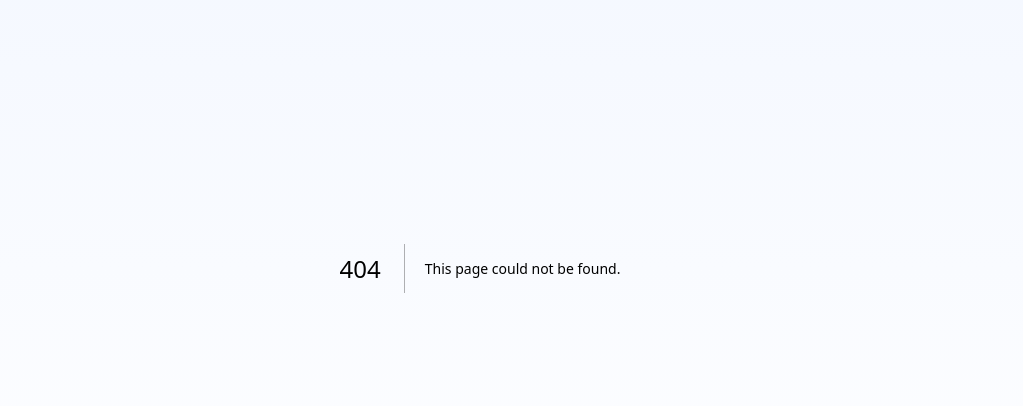
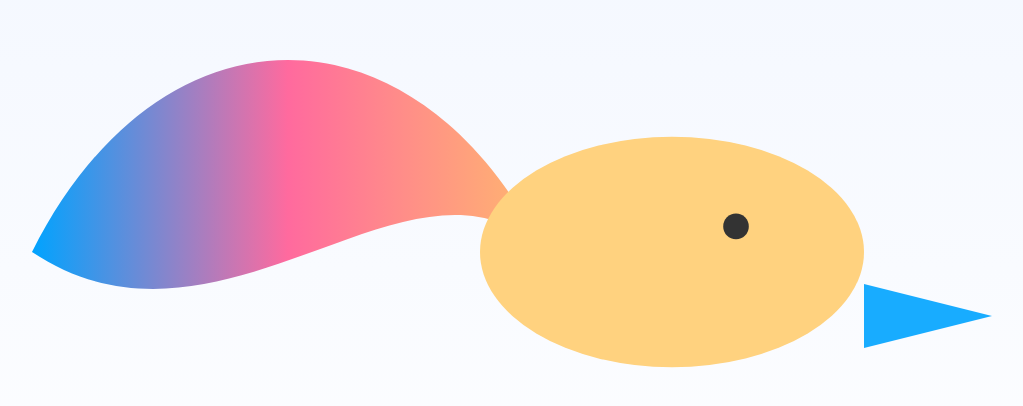
Before and after one commit to anil2941985/panchi-app, a Next.js app: page /components/HeroBird in a window 1280 px wide. Before the commit this address had no page. Shown: the part 132-538 px from the top of the page, without its empty margins (160-1183 px from the left). Built offline with nearby package versions, Linux system fonts and the light colour scheme.

Commit message:
Create HeroBird.jsx

```diff
--- /dev/null
+++ b/pages/components/HeroBird.jsx
@@ -0,0 +1,38 @@
+// pages/components/HeroBird.jsx
+import React from "react";
+
+export default function HeroBird({ className = "" }) {
+  return (
+    <div className={`w-full h-full ${className}`}>
+      <svg viewBox="0 0 200 120" className="w-full h-full">
+        <defs>
+          <linearGradient id="g1" x1="0" x2="1">
+            <stop offset="0%" stopColor="#00A3FF" />
+            <stop offset="50%" stopColor="#FF6A9E" />
+            <stop offset="100%" stopColor="#FFB86E" />
+          </linearGradient>
+        </defs>
+
+        <g transform="translate(20,20)">
+          {/* wing */}
+          <path d="M10 40 C 30 0, 70 0, 90 40 C 70 20, 40 60, 10 40" fill="url(#g1)">
+            <animate attributeName="transform" dur="2s" repeatCount="indefinite" values="translate(0,0) rotate(-5); translate(0,-4) rotate(3); translate(0,0) rotate(-5)" />
+          </path>
+
+          {/* body */}
+          <ellipse cx="110" cy="40" rx="30" ry="18" fill="#ffd27f">
+            <animate attributeName="cx" dur="4s" repeatCount="indefinite" values="110;120;110" />
+          </ellipse>
+
+          {/* tail */}
+          <path d="M140 45 L160 50 L140 55 Z" fill="#00A3FF" opacity="0.9">
+            <animate attributeName="transform" dur="1.5s" repeatCount="indefinite" values="rotate(0 150 50); rotate(-12 150 50); rotate(0 150 50)" />
+          </path>
+
+          {/* eye */}
+          <circle cx="120" cy="36" r="2" fill="#333" />
+        </g>
+      </svg>
+    </div>
+  );
+}
```
